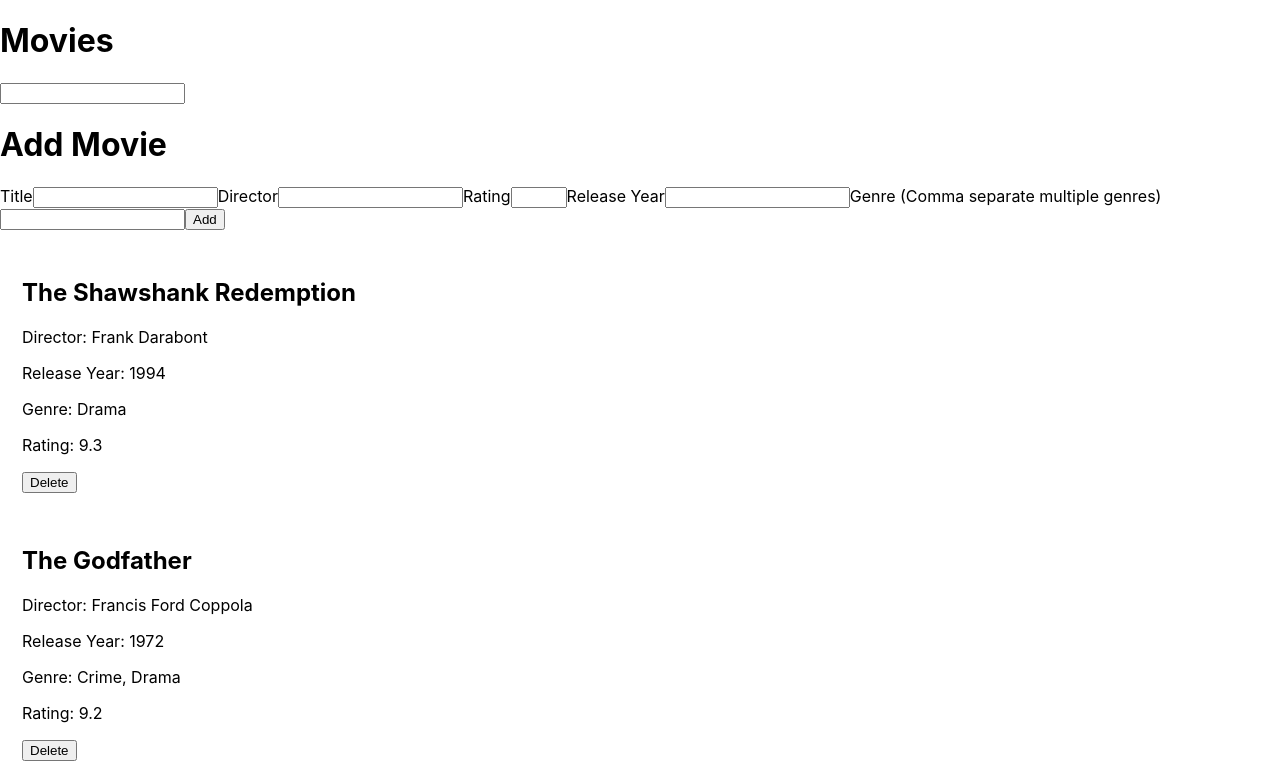
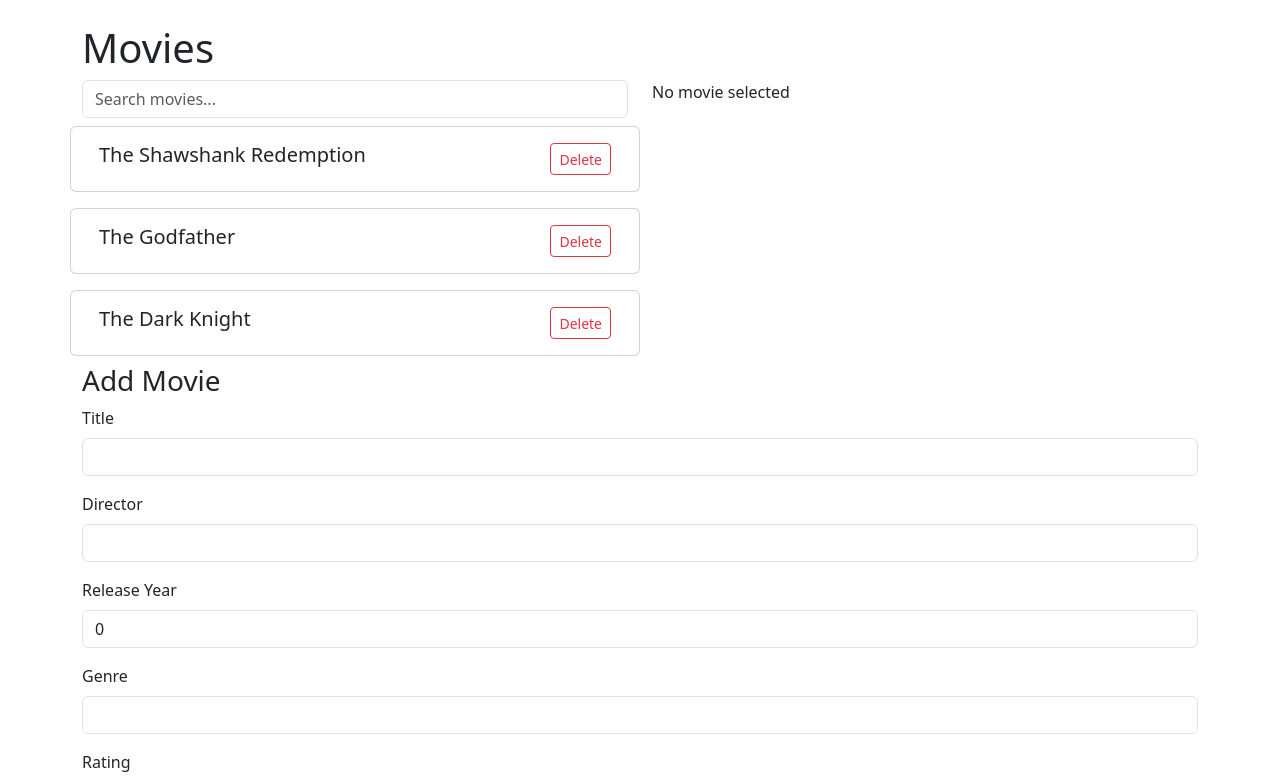
Before and after one commit to mickelson-classroom/list-detail-site-Cwighty, a React (Create React App) app: page / in a window 1280 px wide. Shown: the top 782 px of the page. Built offline with nearby package versions, Linux system fonts and the light colour scheme.

Commit message:
styling and dont allow empty add, fix selection lingering after delete

```diff
--- a/package.json
+++ b/package.json
@@ -10,6 +10,7 @@
     "@types/node": "^16.18.46",
     "@types/react": "^18.2.21",
     "@types/react-dom": "^18.2.7",
+    "bootstrap": "^5.3.1",
     "react": "^18.2.0",
     "react-dom": "^18.2.0",
     "react-scripts": "5.0.1",
--- a/src/App.tsx
+++ b/src/App.tsx
@@ -1,5 +1,6 @@
 import './App.css';
 import { MovieList } from './components/MovieList';
+import "bootstrap/dist/css/bootstrap.css";
 
 function App() {
 
--- a/src/components/AddMovie.tsx
+++ b/src/components/AddMovie.tsx
@@ -1,52 +1,110 @@
-import React, { useState } from 'react'
-import { Movie } from '../models/Movie';
-import { on } from 'events';
-import { error } from 'console';
+import React, { useState } from "react";
+import { Movie } from "../models/Movie";
 
-export const AddMovie = ({onAdd}: {onAdd: (movie : Movie) => void}) => {
-    const [newMovie, setNewMovie] = useState({ title: "", director: "", releaseYear: 0, genre: [], rating: 0} as Movie);
-    const [errors, setErrors] = useState<string[]>([]);
+export const AddMovie = ({ onAdd }: { onAdd: (movie: Movie) => void }) => {
+  const [newMovie, setNewMovie] = useState({
+    title: "",
+    director: "",
+    releaseYear: 0,
+    genre: [],
+    rating: 0,
+  } as Movie);
 
-    const handleNewMovie = (e: React.MouseEvent<HTMLButtonElement, MouseEvent>) => {
-        e.preventDefault();
-        validate();
-        if(errors.length > 0) return;
-        onAdd(newMovie);
-        setNewMovie({ title: "", director: "", releaseYear: 0, genre: [], rating: 0});
+  const handleNewMovie = (
+    e: React.MouseEvent<HTMLButtonElement, MouseEvent>
+  ) => {
+    e.preventDefault();
+    if (newMovie.title.trim() === "") {
+      return;
     }
-
-    const validate = () => {
-        const errors = [];
-        if(!newMovie.title) errors.push("Title is required");
-        if(!newMovie.director) errors.push("Director is required");
-        if(!newMovie.releaseYear) errors.push("Release Year is required");
-        if(!newMovie.genre) errors.push("Genre is required");
-        if(!newMovie.rating) errors.push("Rating is required");
-        setErrors(errors);
-        return errors.length === 0;
-    }
+    onAdd(newMovie);
+    setNewMovie({
+      title: "",
+      director: "",
+      releaseYear: 0,
+      genre: [],
+      rating: 0,
+    } as Movie);
+  };
 
   return (
-      <div>
-          <h1>Add Movie</h1>
-          <form>
-              <label>Title</label>
-              <input type="text" onChange={(e) => setNewMovie({ ...newMovie, title: e.target.value })} />
-              <label>Director</label>
-              <input type="text" onChange={(e) => setNewMovie({ ...newMovie, director: e.target.value })} />
-              <label>Rating</label>
-              <input type="number" min={1} max={10} onChange={(e) => setNewMovie({ ...newMovie, rating: Number(e.target.value) })} />
-              <label>Release Year</label>
-              <input type="text" onChange={(e) => setNewMovie({ ...newMovie, releaseYear: Number(e.target.value)})} />
-              <label>Genre (Comma separate multiple genres)</label>
-              <input type="text" onChange={(e) => setNewMovie({ ...newMovie, genre: e.target.value.split(',')})} />
-              <button type="submit" onClick={(e) => { e.preventDefault(); onAdd(newMovie); setNewMovie({} as Movie) }}>Add</button>
-          </form>
-            <ul>
-                {errors.map((error) => (
-                    <li>{error}</li>
-                ))}
-            </ul>
+    <div>
+      <h3>Add Movie</h3>
+      <form>
+        <div className="mb-3">
+          <label htmlFor="title" className="form-label">
+            Title
+          </label>
+          <input
+            type="text"
+            className="form-control"
+            id="title"
+            value={newMovie.title}
+            onChange={(e) =>
+              setNewMovie({ ...newMovie, title: e.target.value })
+            }
+          />
+        </div>
+        <div className="mb-3">
+          <label htmlFor="director" className="form-label">
+            Director
+          </label>
+          <input
+            type="text"
+            className="form-control"
+            id="director"
+            value={newMovie.director}
+            onChange={(e) =>
+              setNewMovie({ ...newMovie, director: e.target.value })
+            }
+          />
+        </div>
+        <div className="mb-3">
+          <label htmlFor="releaseYear" className="form-label">
+            Release Year
+          </label>
+          <input
+            type="number"
+            className="form-control"
+            id="releaseYear"
+            value={newMovie.releaseYear}
+            onChange={(e) =>
+              setNewMovie({ ...newMovie, releaseYear: +e.target.value })
+            }
+          />
+        </div>
+        <div className="mb-3">
+          <label htmlFor="genre" className="form-label">
+            Genre
+          </label>
+          <input
+            type="text"
+            className="form-control"
+            id="genre"
+            value={newMovie.genre.join(", ")}
+            onChange={(e) =>
+              setNewMovie({ ...newMovie, genre: e.target.value.split(", ") })
+            }
+          />
+        </div>
+        <div className="mb-3">
+          <label htmlFor="rating" className="form-label">
+            Rating
+          </label>
+          <input
+            type="number"
+            className="form-control"
+            id="rating"
+            value={newMovie.rating}
+            onChange={(e) =>
+              setNewMovie({ ...newMovie, rating: +e.target.value })
+            }
+          />
+        </div>
+        <button className="btn btn-primary" onClick={handleNewMovie}>
+          Add Movie
+        </button>
+      </form>
     </div>
-  )
-}
+  );
+};
--- a/src/components/MovieCard.tsx
+++ /dev/null
@@ -1,43 +0,0 @@
-import { useState } from "react";
-import { Movie } from "../models/Movie";
-
-export const MovieCard = ({
-    movie,
-    onDelete,
-    onSelect,
-    isSelected,
-}: {
-    movie : Movie,
-    onDelete : () => void,
-    onSelect: (movie: Movie) => void,
-    isSelected: boolean,
-} ) => {
-
-    const [isHovered, setIsHovered] = useState(false);
-
-    const handleSelect = () => {
-        onSelect(movie);
-    };
-
-
-    return (
-        <div
-        style={{
-            border: isSelected ? "2px solid blue" : isHovered ? "2px solid gray" : "2px solid white",
-            padding: "10px",
-            margin: "10px",
-            cursor: "pointer",
-          }}
-          onMouseEnter={() => setIsHovered(true)}
-          onMouseLeave={() => setIsHovered(false)}
-          onClick={handleSelect}
-        >
-            <h2>{movie.title}</h2>
-            <p>Director: {movie.director}</p>
-            <p>Release Year: {movie.releaseYear}</p>
-            <p>Genre: {movie.genre.join(", ")}</p>
-            <p>Rating: {movie.rating}</p>
-            <button onClick={onDelete}>Delete</button>
-        </div>
-    );
-};
--- /dev/null
+++ b/src/components/MovieDetail.tsx
@@ -0,0 +1,14 @@
+import { Movie } from "../models/Movie";
+import "bootstrap/dist/css/bootstrap.css";
+
+export const MovieDetail = ({ movie }: { movie: Movie }) => {
+  return (
+    <div className="container">
+      <h1>{movie.title}</h1>
+      <p className="lead">Director: {movie.director}</p>
+      <p className="lead">Release Year: {movie.releaseYear}</p>
+      <p className="lead">Genre: {movie.genre.map(g => g + " ")}</p>
+      <p className="lead">Rating: {movie.rating}</p>
+    </div>
+  );
+};
--- a/src/components/MovieFilter.tsx
+++ b/src/components/MovieFilter.tsx
@@ -1,11 +1,18 @@
+export const MovieFilter = ({
+  filter,
+  setFilter,
+}: {
+  filter: string;
+  setFilter: (newValue: string) => void;
+}) => {
+  const handleFilterChange = (event: React.ChangeEvent<HTMLInputElement>) => {
+    setFilter(event.target.value);
+  };
 
-export const MovieFilter = ({filter, setFilter} : {filter : string, setFilter: (newValue: string) => void}) => {
-
-const handleFilterChange = (event: React.ChangeEvent<HTMLInputElement>) => {
-        setFilter(event.target.value);
-    };
-
-  return (
-    <input type="text" value={filter} onChange={handleFilterChange} />
-  )
-}
+  return <input
+    type="text"
+    className="form-control"
+    placeholder="Search movies..."
+    value={filter}
+    onChange={handleFilterChange} />;
+};
--- /dev/null
+++ b/src/components/MovieItem.tsx
@@ -0,0 +1,37 @@
+import React, { useState } from "react";
+import { Movie } from "../models/Movie";
+import "bootstrap/dist/css/bootstrap.css";
+
+export const MovieItem = ({
+  movie,
+  onDelete,
+  onSelect,
+  isSelected,
+}: {
+  movie: Movie;
+  onDelete: () => void;
+  onSelect: (movie: Movie) => void;
+  isSelected: boolean;
+}) => {
+  const [isHovered, setIsHovered] = useState(false);
+
+  const handleSelect = () => {
+    onSelect(movie);
+  };
+
+  return (
+    <div
+      className={`card me-3 my-2 ${isSelected ? "border-primary" : ""}`}
+      onMouseEnter={() => setIsHovered(true)}
+      onMouseLeave={() => setIsHovered(false)}
+      onClick={handleSelect}
+    >
+      <div className="card-body d-flex justify-content-between">
+        <h5 className="card-title">{movie.title}</h5>
+        <button className="btn btn-sm btn-outline-danger" onClick={onDelete}>
+          Delete
+        </button>
+      </div>
+    </div>
+  );
+};
--- a/src/components/MovieList.tsx
+++ b/src/components/MovieList.tsx
@@ -1,8 +1,10 @@
-import { useState } from "react"
-import { MovieCard } from "./MovieCard";
+import React, { useState } from "react";
 import { Movie } from "../models/Movie";
+import "bootstrap/dist/css/bootstrap.css";
 import { MovieFilter } from "./MovieFilter";
 import { AddMovie } from "./AddMovie";
+import { MovieItem } from "./MovieItem";
+import { MovieDetail } from "./MovieDetail";
 
 export const MovieList = () => {
   const [movies, setMovies] = useState<Movie[]>([
@@ -43,23 +45,42 @@ export const MovieList = () => {
   };
 
   const filteredMovies = movies.filter((movie) =>
-        movie.title.toLowerCase().includes(filter.toLowerCase())
+  movie.title?.toLowerCase().includes(filter?.toLowerCase()) ||
+  movie.director?.toLowerCase().includes(filter?.toLowerCase()) ||
+  movie.genre.some((genre) => genre.toLowerCase().includes(filter?.toLowerCase()))
 );
 
   return (
-        <div>
-            <h1>Movies</h1>
+    <div className="container">
+      <h1 className="mt-4">Movies</h1>
+      <div className="row">
+        <div className="col-md-6">
           <MovieFilter filter={filter} setFilter={setFilter} />
-            <AddMovie onAdd={(movie) => setMovies([...movies, movie])} />
+          {filteredMovies.length === 0 && <em className="m-2">No movies</em>}
         {filteredMovies.map((movie, index) => (
-                <MovieCard
-                    key={index}
+          <div className="row" key={index}>
+            <MovieItem
               movie={movie}
               onDelete={() => handleDelete(index)}
               onSelect={handleSelect}
               isSelected={selectedMovie === movie}
             />
+          </div>
         ))}
+        </div>
+        <div className="col-md-6">
+          {selectedMovie && filteredMovies.includes(selectedMovie) ? (
+            <MovieDetail movie={selectedMovie} />
+          ) : (
+            <p>No movie selected</p>
+          )}
+        </div>
+      </div>
+      <div className="row">
+        <div className="col-md-12">
+          <AddMovie onAdd={(movie) => setMovies([...movies, movie])} />
+        </div>
+      </div>
     </div>
   );
 };
```
Also changed, not shown: 1 other file (tests, documents, lock files or other folders). Lines whose indentation alone changed are shown as unchanged.
